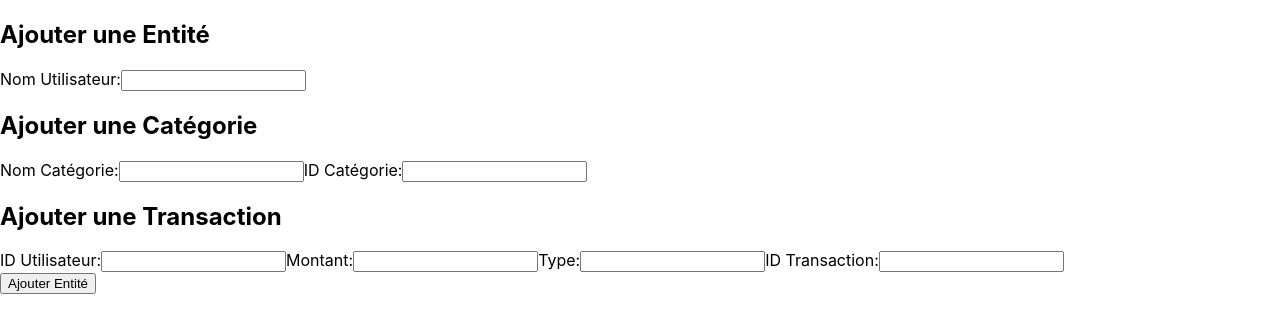
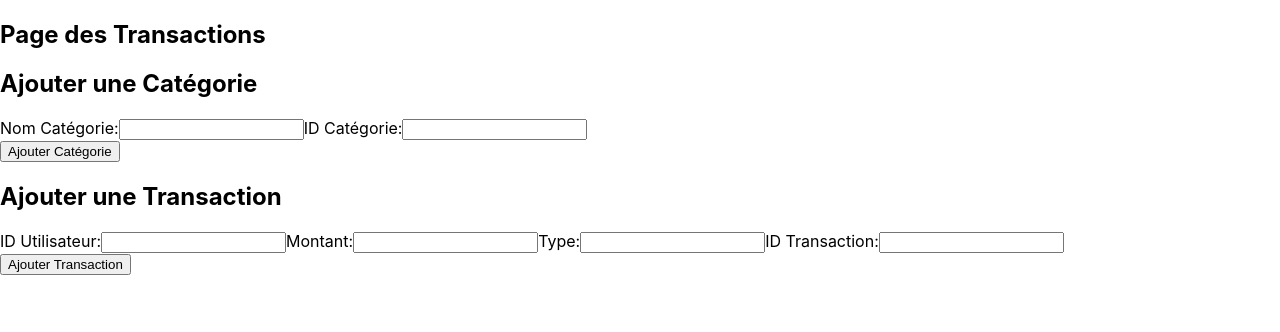
Before and after one commit to waruimoojin/Budgeting-app, a React (Create React App) app in the folder client/: page /transactions in a window 1280 px wide. Shown: the top 332 px of the page. Built offline with nearby package versions, Linux system fonts and the light colour scheme; no server answers.

Commit message:
Commit separate files

```diff
--- a/client/src/App.js
+++ b/client/src/App.js
@@ -1,160 +1,20 @@
-import React, { useState, useEffect } from 'react';
-import axios from 'axios';
+// App.js
+import React from 'react';
+import { BrowserRouter as Router, Route, Routes } from 'react-router-dom';
+import HomePage from './pages/HomePage';
+import BudgetPage from './pages/BudgetPage';
+import TransactionsPage from './pages/TransactionsPage';
 
 const App = () => {
-  const [utilisateurs, setUtilisateurs] = useState([]);
-  const [nouvelUtilisateur, setNouvelUtilisateur] = useState({
-    nom: ''
-
-    // Ajoutez d'autres champs en fonction de votre modèle
-  });
-
-  const [category, setCategory] = useState([]);
-  const [nouvelCategory, setNouvelCategory] = useState({
-    name: '',
-    idcategory: ''
-    // Ajoutez d'autres champs en fonction de votre modèle
-  });
-
-
-  const [transactions, setTransactions] = useState([]);
-  const [nouvelTransaction, setNouvelTransaction] = useState({
-    usersid: '',
-    amount: '',
-    type: '',
-    idtransaction: ''
-
-    // Ajoutez d'autres champs en fonction de votre modèle
-  });
-
-
-
-
-  useEffect(() => {
-    // Effectue une requête GET pour récupérer tous les utilisateurs
-    axios.get('http://localhost:3000/users')
-      .then(response => {
-        setUtilisateurs(response.data);
-
-      })
-      .catch(error => {
-        console.error('Erreur lors de la récupération des utilisateurs:', error);
-
-      });
-      axios.get('http://localhost:3000/category')
-      .then(response => {
-
-        setCategory(response.data);
-      })
-      .catch(error => {
-        console.error('Erreur lors de la récupération des utilisateurs:', error);
-
-      });
-      axios.get('http://localhost:3000/transactions')
-      .then(response => {
-
-        setTransactions(response.data);
-
-      })
-      .catch(error => {
-        console.error('Erreur lors de la récupération des utilisateurs:', error);
-
-      });
-  }, []); // Vide le tableau de dépendances pour s'assurer que cela ne se produit qu'une fois lors du montage du composant
-
-  const handleInputChange = (e) => {
-    setNouvelUtilisateur({
-      ...nouvelUtilisateur,
-      [e.target.name]: e.target.value,
-    });
-    setNouvelCategory({
-      ...nouvelCategory,
-      [e.target.name]: e.target.value,
-    });
-    setNouvelTransaction({
-      ...nouvelTransaction,
-      [e.target.name]: e.target.value,
-    });
-  };
-
-  const ajouterEntite = () => {
-    // Effectue une requête POST pour ajouter un nouvel utilisateur
-    axios.post('http://localhost:3000/users', nouvelUtilisateur)
-      .then(response => {
-        console.log('Entité ajoutée avec succès:', response.data);
-        // Rafraîchit la liste des utilisateurs
-        setUtilisateurs([...utilisateurs, response.data]);
-
-        // Ajoute une nouvelle catégorie
-        axios.post('http://localhost:3000/category', nouvelCategory)
-          .then(categoryResponse => {
-            console.log('Catégorie ajoutée avec succès:', categoryResponse.data);
-            // Rafraîchit la liste des catégories
-            setCategory([...category, categoryResponse.data]);
-          })
-          .catch(categoryError => {
-            console.error('Erreur lors de l\'ajout de la catégorie:', categoryError.response.data);
-            console.log('Réponse du serveur:', categoryError.response);
-          });
-
-        // Ajoute une nouvelle transaction
-        axios.post('http://localhost:3000/transactions', nouvelTransaction)
-          .then(transactionResponse => {
-            console.log('Transaction ajoutée avec succès:', transactionResponse.data);
-            // Rafraîchit la liste des transactions
-            setTransactions([...transactions, transactionResponse.data]);
-          })
-          .catch(transactionError => {
-            console.error('Erreur lors de l\'ajout de la transaction:', transactionError.response.data);
-            console.log('Réponse du serveur:', transactionError.response);
-          });
-      })
-      .catch(error => {
-        console.error('Erreur lors de l\'ajout de l\'entité:', error.response.data);
-        console.log('Réponse du serveur:', error.response);
-      });
-  };
-
   return (
-    <div>
-    {/* ... (votre code existant) */}
-
-    <h2>Ajouter une Entité</h2>
-    <div>
-      <label>Nom Utilisateur:
-        <input type="text" name="nom" onChange={handleInputChange} />
-      </label>
-    </div>
-
-    <h2>Ajouter une Catégorie</h2>
-    <div>
-      <label>Nom Catégorie:
-        <input type="text" name="name" onChange={handleInputChange} />
-      </label>
-      <label>ID Catégorie:
-        <input type="text" name="idcategory" onChange={handleInputChange} />
-      </label>
-    </div>
-
-    <h2>Ajouter une Transaction</h2>
-    <div>
-      <label>ID Utilisateur:
-        <input type="text" name="usersid" onChange={handleInputChange} />
-      </label>
-      <label>Montant:
-        <input type="text" name="amount" onChange={handleInputChange} />
-      </label>
-      <label>Type:
-        <input type="text" name="type" onChange={handleInputChange} />
-      </label>
-      <label>ID Transaction:
-        <input type="text" name="idtransaction" onChange={handleInputChange} />
-      </label>
-    </div>
-
-    <button onClick={ajouterEntite}>Ajouter Entité</button>
-  </div>
-);
+    <Router>
+      <Routes>
+        <Route path="/" element={<HomePage />} />
+        <Route path="/budget" element={<BudgetPage />} />
+        <Route path="/transactions" element={<TransactionsPage />} />
+      </Routes>
+    </Router>
+  );
 };
 
 export default App;
--- /dev/null
+++ b/client/src/components/AddBudget.js
@@ -0,0 +1,28 @@
+// AddCategory.js
+import React, { useState } from 'react';
+
+const AddCategory = ({ onAddCategory }) => {
+  const [name, setName] = useState('');
+  const [idcategory, setIdCategory] = useState('');
+
+  const handleAddCategory = () => {
+    onAddCategory({ name, idcategory });
+  };
+
+  return (
+    <div>
+      <h2>Ajouter une Catégorie</h2>
+      <div>
+        <label>Nom Catégorie:
+          <input type="text" value={name} onChange={(e) => setName(e.target.value)} />
+        </label>
+        <label>ID Catégorie:
+          <input type="text" value={idcategory} onChange={(e) => setIdCategory(e.target.value)} />
+        </label>
+      </div>
+      <button onClick={handleAddCategory}>Ajouter Catégorie</button>
+    </div>
+  );
+};
+
+export default AddCategory;
--- /dev/null
+++ b/client/src/components/AddCategory.js
@@ -0,0 +1,30 @@
+// AddCategory.js
+import React, { useState } from 'react';
+
+const AddCategory = ({ onAddCategory }) => {
+  const [name, setName] = useState('');
+  const [idcategory, setIdCategory] = useState('');
+
+  const handleAddCategory = () => {
+    onAddCategory({ name, idcategory });
+  };
+
+
+
+  return (
+    <div>
+      <h2>Ajouter une Catégorie</h2>
+      <div>
+        <label>Nom Catégorie:
+          <input type="text" value={name} onChange={(e) => setName(e.target.value)} />
+        </label>
+        <label>ID Catégorie:
+          <input type="text" value={idcategory} onChange={(e) => setIdCategory(e.target.value)} />
+        </label>
+      </div>
+      <button onClick={handleAddCategory}>Ajouter Catégorie</button>
+    </div>
+  );
+};
+
+export default AddCategory;
--- /dev/null
+++ b/client/src/components/AddTransactions.js
@@ -0,0 +1,36 @@
+// AddTransaction.js
+import React, { useState } from 'react';
+
+const AddTransaction = ({ onAddTransaction }) => {
+  const [usersid, setUsersId] = useState('');
+  const [amount, setAmount] = useState('');
+  const [type, setType] = useState('');
+  const [idtransaction, setIdTransaction] = useState('');
+
+  const handleAddTransaction = () => {
+    onAddTransaction({ usersid, amount, type, idtransaction });
+  };
+
+  return (
+    <div>
+      <h2>Ajouter une Transaction</h2>
+      <div>
+        <label>ID Utilisateur:
+          <input type="text" value={usersid} onChange={(e) => setUsersId(e.target.value)} />
+        </label>
+        <label>Montant:
+          <input type="text" value={amount} onChange={(e) => setAmount(e.target.value)} />
+        </label>
+        <label>Type:
+          <input type="text" value={type} onChange={(e) => setType(e.target.value)} />
+        </label>
+        <label>ID Transaction:
+          <input type="text" value={idtransaction} onChange={(e) => setIdTransaction(e.target.value)} />
+        </label>
+      </div>
+      <button onClick={handleAddTransaction}>Ajouter Transaction</button>
+    </div>
+  );
+};
+
+export default AddTransaction;
--- /dev/null
+++ b/client/src/components/AddUser.js
@@ -0,0 +1,30 @@
+// ./src/components/AddUser.js
+import React, { useState } from 'react';
+
+const AddUser = ({ onAddUser }) => {
+  const [nom, setNom] = useState('');
+
+  const handleAddUser = () => {
+    onAddUser({ nom });
+
+
+
+
+  };
+
+
+
+  return (
+    <div>
+      <h2>Ajouter un Utilisateur</h2>
+      <div>
+        <label>Nom Utilisateur:
+          <input type="text" value={nom} onChange={(e) => setNom(e.target.value)} />
+        </label>
+      </div>
+      <button onClick={handleAddUser}>Ajouter Utilisateur</button>
+    </div>
+  );
+};
+
+export default AddUser;
--- /dev/null
+++ b/client/src/pages/BudgetPage.js
@@ -0,0 +1,15 @@
+// BudgetPage.js
+import React from 'react';
+import AddBudget from '../components/AddBudget';
+
+const BudgetPage = () => {
+  // Logique spécifique à la page de budget
+  return (
+    <div>
+      <h2>Page de Budget</h2>
+      <AddBudget />
+    </div>
+  );
+};
+
+export default BudgetPage;
--- /dev/null
+++ b/client/src/pages/HomePage.js
@@ -0,0 +1,25 @@
+// HomePage.js
+import React from 'react';
+import AddUser from '../components/AddUser';
+import { useNavigate } from 'react-router-dom';
+
+const HomePage = () => {
+  const navigate = useNavigate();
+
+  const handleAddUser = () => {
+    // Logique pour ajouter un utilisateur
+    // ...
+
+    // Redirection vers la page du budget après l'ajout de l'utilisateur
+    navigate('/budget');
+  };
+
+  return (
+    <div>
+      <h2>Page d'accueil</h2>
+      <AddUser onAddUser={handleAddUser} />
+    </div>
+  );
+};
+
+export default HomePage;
--- /dev/null
+++ b/client/src/pages/TransactionsPage.js
@@ -0,0 +1,17 @@
+// TransactionsPage.js
+import React from 'react';
+import AddCategory from '../components/AddCategory';
+import AddTransaction from '../components/AddTransactions';
+
+const TransactionsPage = () => {
+  // Logique spécifique à la page des transactions
+  return (
+    <div>
+      <h2>Page des Transactions</h2>
+      <AddCategory />
+      <AddTransaction />
+    </div>
+  );
+};
+
+export default TransactionsPage;
```
Also changed, not shown: client/src/api.js (added, +13 -0 lines).
